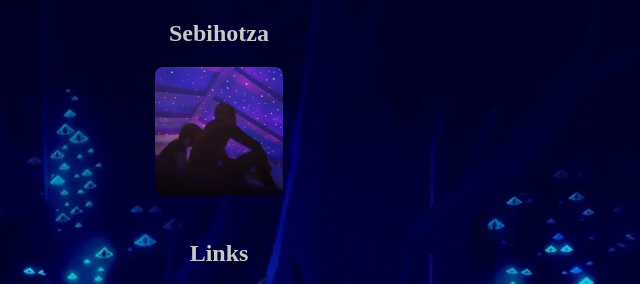
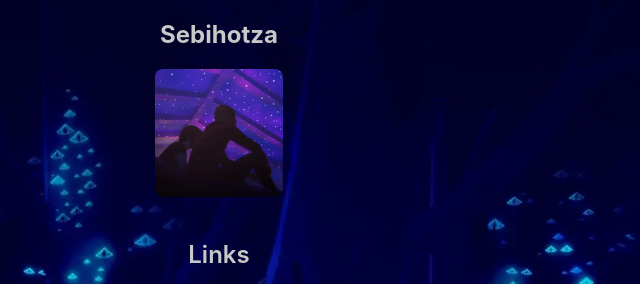
Before and after one commit to sebihotza/sebihotza.github.io, a plain HTML site: page index.html in a window 1280 px wide. Shown: the top 284 px of the page, 421-1061 px from the left. Drawn offline with Linux system fonts and the light colour scheme.

Commit message:
Use system fonts

```diff
--- a/stylesheets/main.css
+++ b/stylesheets/main.css
@@ -1,6 +1,7 @@
 html {
     background: url('/img/background.webp') no-repeat center center fixed;
     background-size: cover;
+    font-family: -apple-system, BlinkMacSystemFont, "Segoe UI", Roboto, Oxygen-Sans, Ubuntu, Cantarell, "Helvetica Neue", sans-serif;
 }
 
 .main-container {
```
